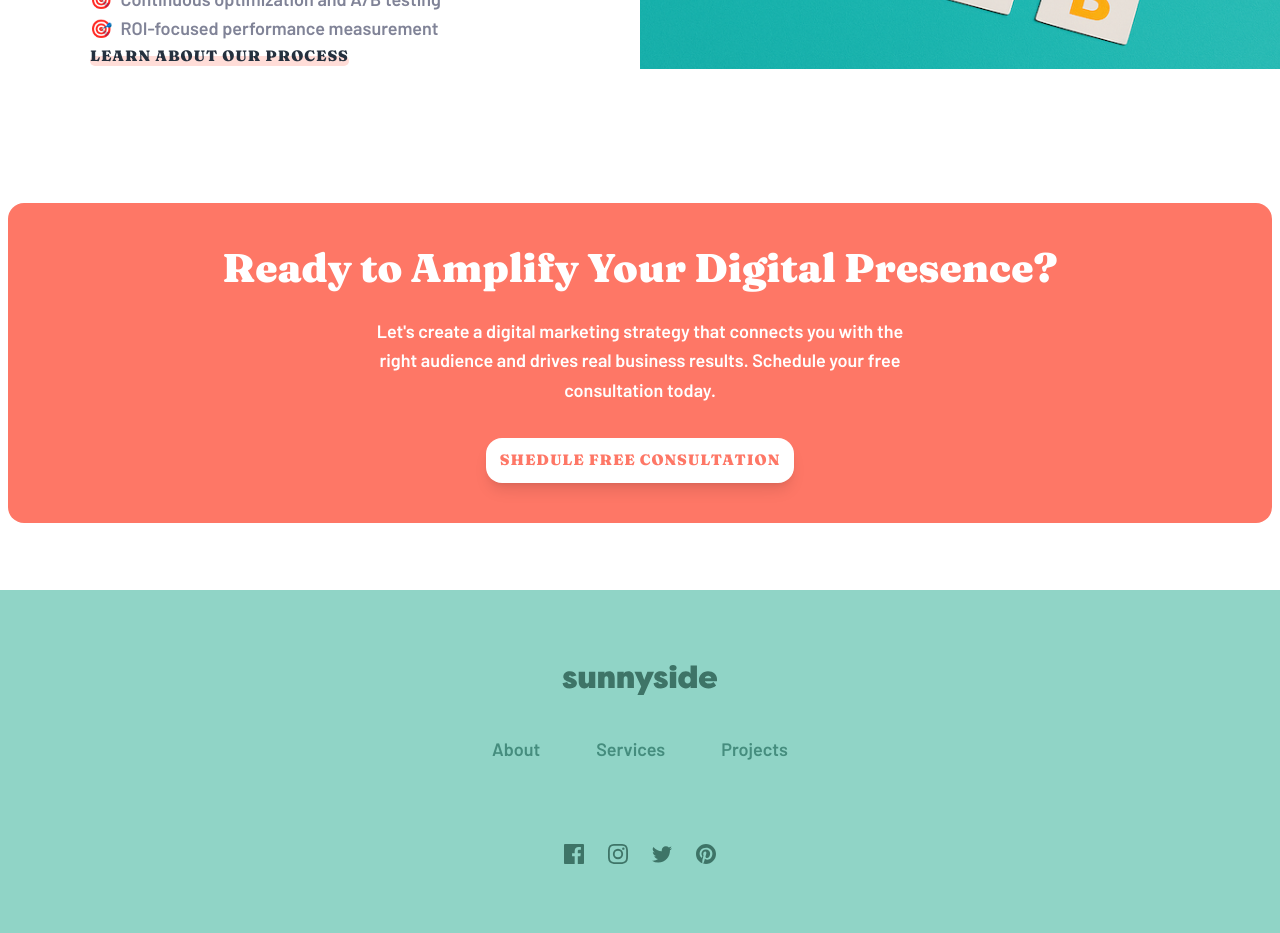
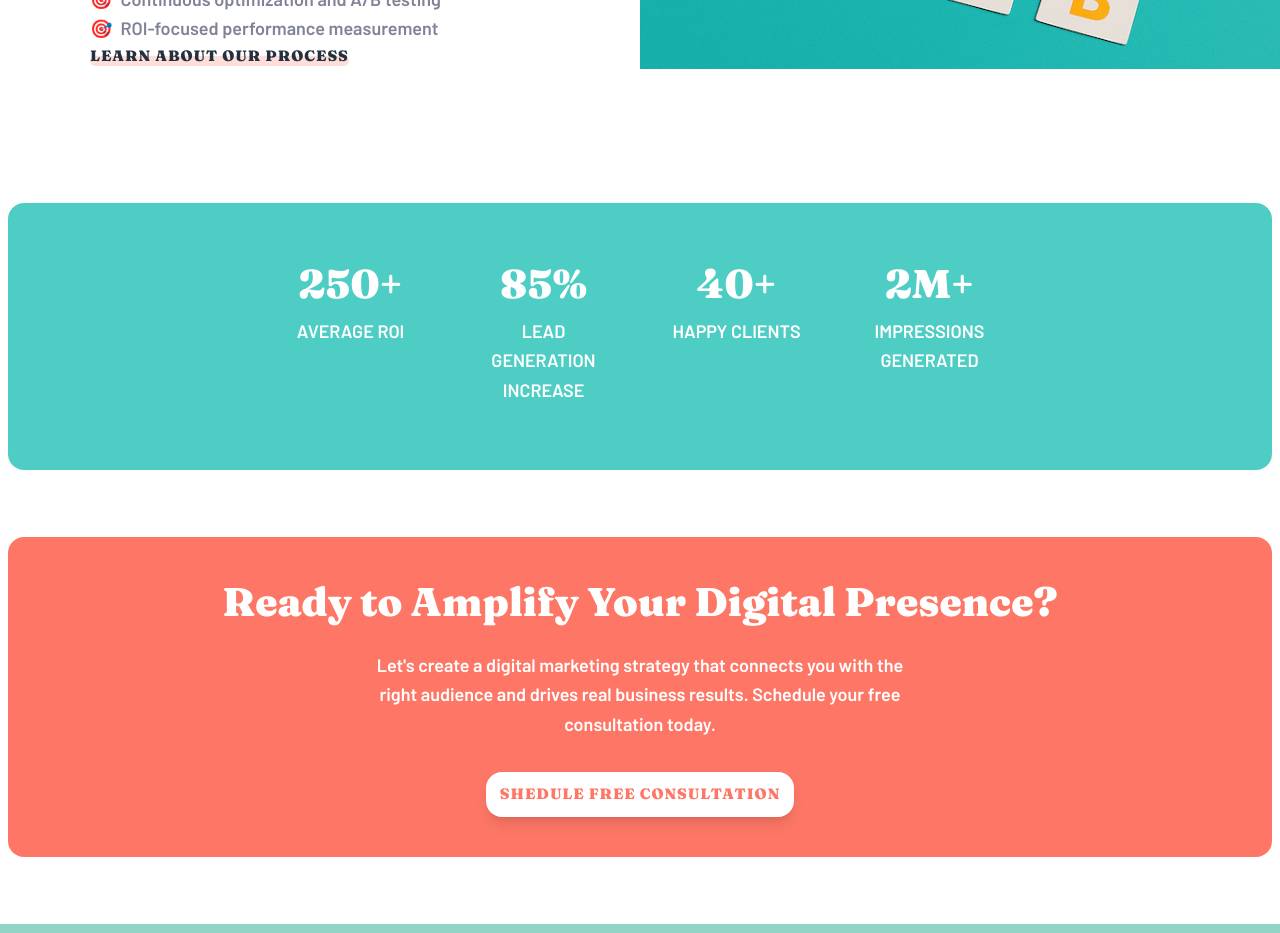
Before and after one commit to JakubM-I/agency-landing-page, a React (Vite) app: page /digital-marketing in a window 1280 px wide. Shown: the part 3040-3973 px from the top of the page. Built offline with nearby package versions, Linux system fonts and the light colour scheme.

Commit message:
Add statistic section to marketing services page

```diff
--- /dev/null
+++ b/src/features/digital-marketing/Statistics/index.tsx
@@ -0,0 +1,18 @@
+import type { SectionStatisticsProps } from "../../../components/types/interfaces";
+
+const MarketingStatistics: React.FC<SectionStatisticsProps> = ({items}) => {
+    return (
+          <div className="pt-16 sx:pt-[67px] px-6 md:px-2 full:px-0">
+            <div className="px-6 md:px-10 py-14 flex flex-wrap items-start justify-center gap-12 sx:gap-6 lg:gap-12 bg-[#4ECDC4] rounded-2xl">
+                {items.map((item, index) => (
+                    <div key={index} className="flex flex-[1_0_200px] md:flex-[0_0_145px] flex-col items-center justify-start">
+                        <h2 className="text-white section-title mb-2">{item.title}</h2>
+                        <p className="text-preset-10 text-center uppercase text-white text-pretty mb-2">{item.description}</p>
+                    </div>
+                ))}
+            </div>
+        </div>
+    )
+}
+
+export default MarketingStatistics;
--- a/src/features/digital-marketing/index.tsx
+++ b/src/features/digital-marketing/index.tsx
@@ -5,6 +5,7 @@ import SectionIntro from "../../components/TextSection/index.tsx";
 import CtaSection from "../../components/CtaSection/index.tsx";
 import OurApproach from "./OurApproach/index.tsx";
 import MarketingServices from "./MarketingServices/index.tsx";
+import MarketingStatistics from "./Statistics/index.tsx";
 
 const DigitalMarketing: React.FC = () => {
     const content = useLoaderData();
@@ -24,6 +25,7 @@ const DigitalMarketing: React.FC = () => {
             <OurApproach
                 items={content.dmarketingPage.ourApproachSection}
                 images={images.dmarketingPage} />
+            <MarketingStatistics items={content.dmarketingPage.statisticsSection} />
             <CtaSection items={content.dmarketingPage.ctaSection} />
         </>
     )
```
